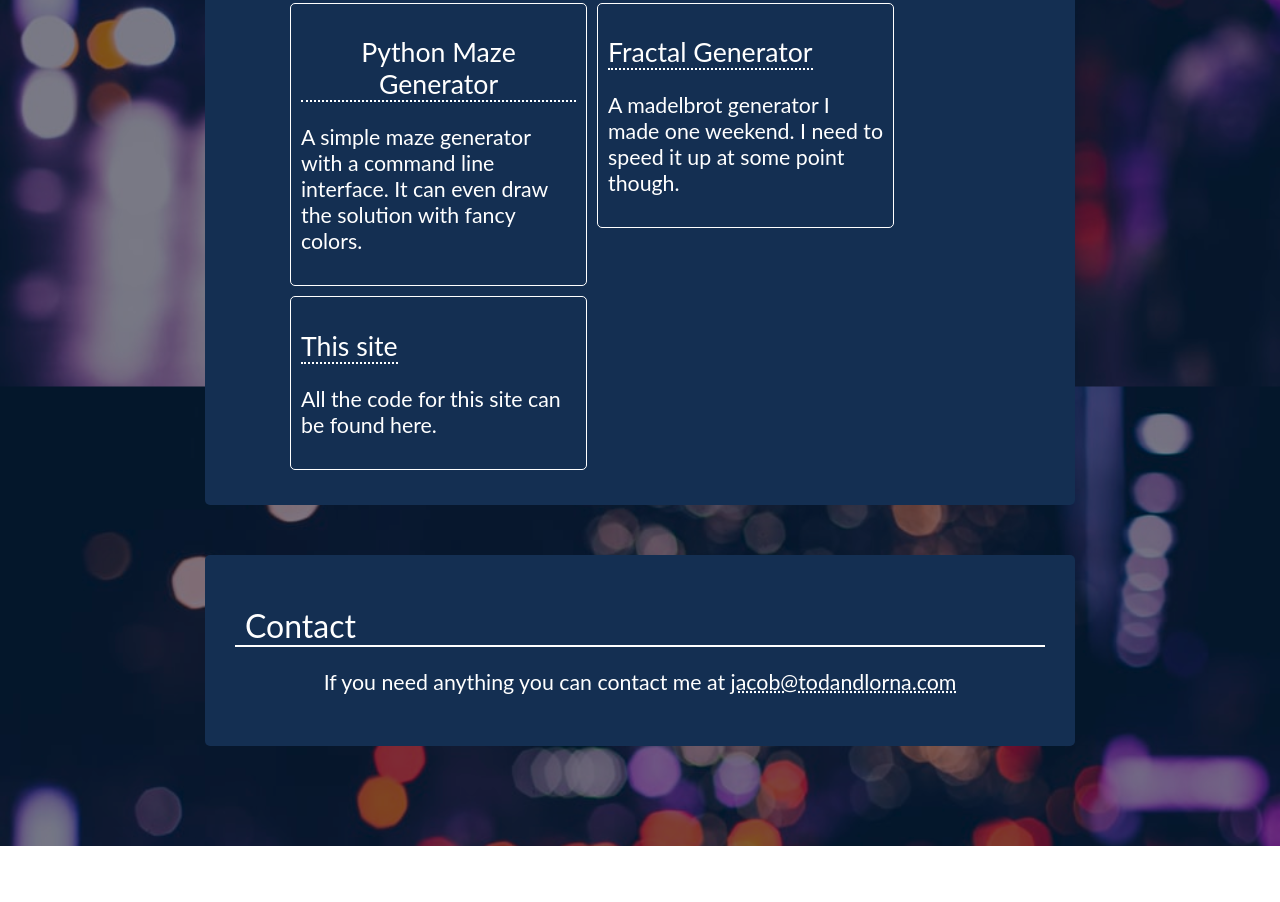
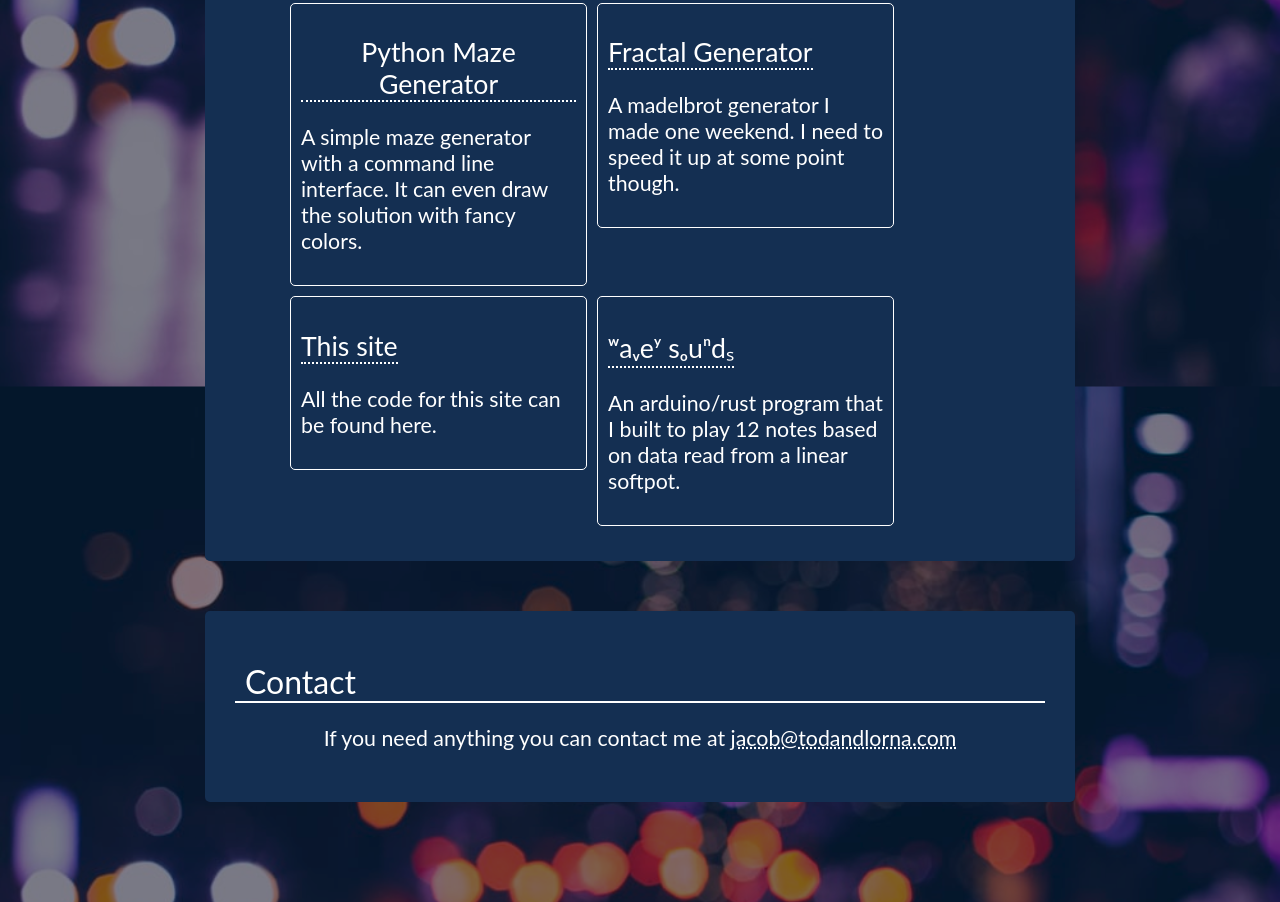
Before and after one commit to JacobPuff/end-to-end-app, a website: page frontend/html/index.html in a window 1280 px wide. Shown: the part 1321-2223 px from the top of the page. Before the commit the page ends 2167 px from the top, so only its background shows below. Drawn offline with Linux system fonts and the light colour scheme; files that its build step writes are made by us from their sources; a script that the page names is missing; files whose address does not match are found by name.

Commit message:
Add wavey sounds project.

```diff
--- a/frontend/html/index.html
+++ b/frontend/html/index.html
@@ -42,6 +42,11 @@
                             <h2 class="projectName">This site</h2>
                             <p>All the code for this site can be found here.</p>
                         </div>
+                        <div class="projectContent" onclick="window.location.href='https://github.com/JacobPuff/end-to-end-tasklist-app'">
+                            <h2 class="projectName">&#695;a&#7525;e&#696; s&#8338;u&#8319;d&#8347;</h2>
+                            <!--The above text appears as ʷaᵥeʸ sₒuⁿdₛ.-->
+                            <p>An arduino/rust program that I built to play 12 notes based on data read from a linear softpot.</p>
+                        </div>
                     </div>
                 </div>
             </div>
```
